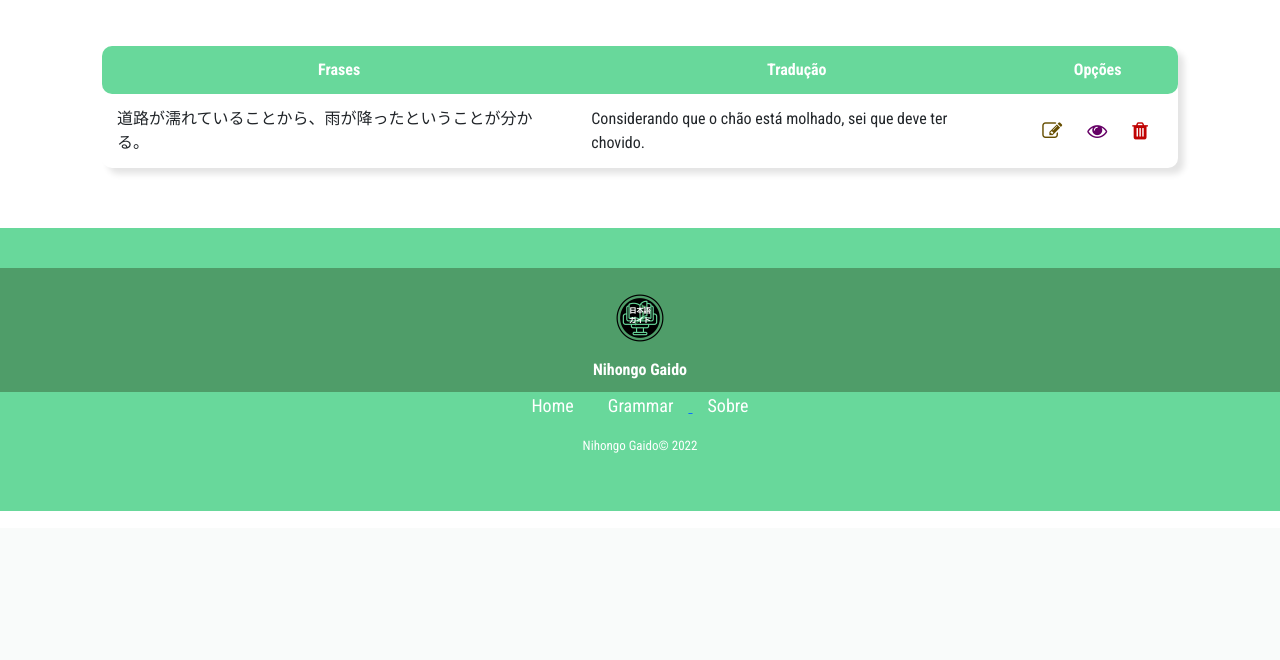
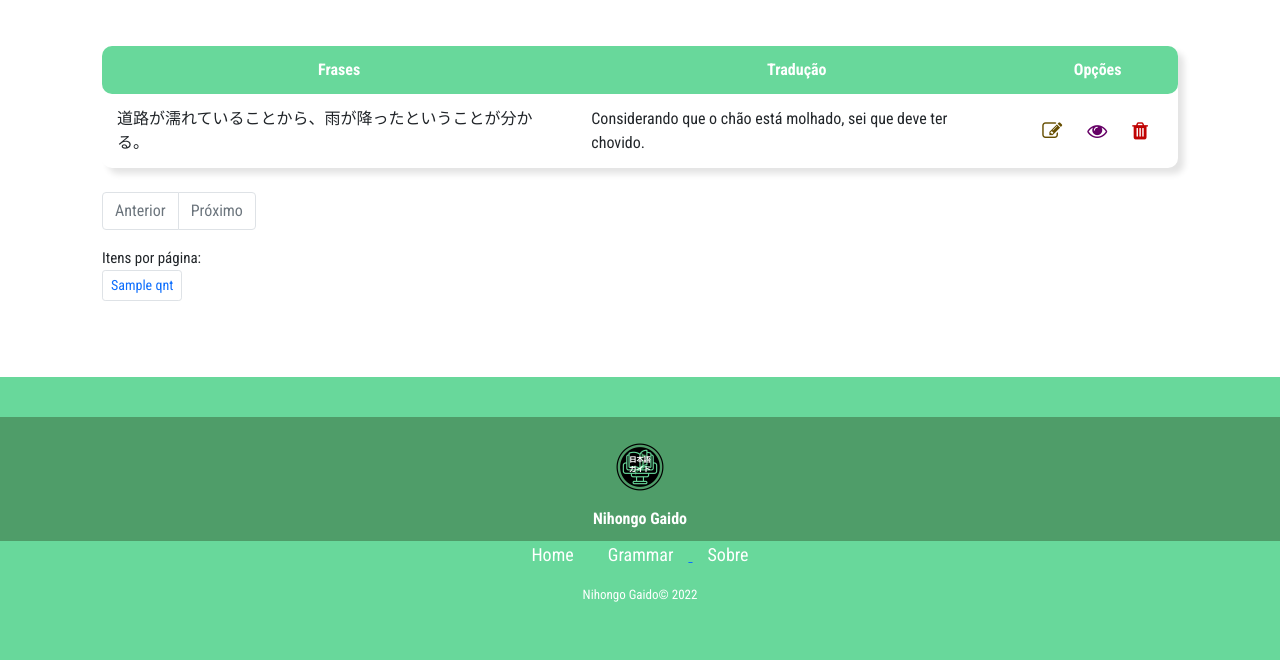
Before and after one commit to Renildo15/Nihongo-Gaido, a Django app: template src/phrases_app/templates/phrase_list.html in a window 1280 px wide. Shown: the part 272-932 px from the top of the page. Before the commit the page ends 783 px from the top, so only its background shows below. Run offline with Django 4.2, Linux system fonts and the light colour scheme; data comes from the database, SQL or seed files in the repository; both versions use the stored data as it was after the commit; tables that the repository leaves empty hold one stand-in row (values such as "Sample post"); the template is opened without the code that fills it: values that come from a table or form of the project are taken from there, most other values are stand-ins (such as "Sample title", 1, 10 or a date in 2020); some web fonts are replaced.

Commit message:
Adicionando paginação phrases_app #26

```diff
--- a/src/phrases_app/templates/phrase_list.html
+++ b/src/phrases_app/templates/phrase_list.html
@@ -62,12 +62,68 @@
                     {% endfor %}
                 </tbody>
             </table>
-        {% else %}
-        <div class='text-center mt-4'>
-            <h2>Não há dados cadastrados</h2>
-        </div>
+            <br>
+            <div class="paginacao">
+                <div class="paginacao-content">
+                    <ul class="pagination">
+                    {% if grammar_phrase.has_previous %}
+                        <li class="page-item">
+                            <a class="page-link" href="{% url 'phrase:phrases_list'%}?limit{{qnt_pagina}}&page={{grammar_phrase.previous_page_number}}" tabindex="-1" aria-disabled="true">Anterior</a>
+                        </li>
+                    {% else %}
+                        <li class="page-item disabled">
+                        <a class="page-link" href="#" tabindex="-1" aria-disabled="true">Anterior</a>
+                        </li>
+                    {% endif %}
+
+                    {% for num in grammar_phrase.paginator.page_range %}
+                        {% if num == grammar_phrase.number %}
+                            <li class="page-item active">
+                            <a class="page-link" href="#">{{num}}</a>
+                            </li>
+                        {% else %}
+                        <li class="page-item">
+                            <a class="page-link" href="{% url 'phrase:phrases_list' %}?limit{{qnt_pagina}}&page={{num}}">{{num}}</a>
+                        </li>
+                        {% endif %}
+
+
+                    {% endfor %}
+
+                    {% if grammar_phrase.has_next %}
+                        <li class="page-item">
+                        <a class="page-link" href="{% url 'phrase:phrases_list'%}?limit{{qnt_pagina}}&page={{grammar.next_page_number}}">Próximo</a>
+                        </li>
+                    {% else %}
+                        <li class="page-item disabled">
+                        <a class="page-link" href="#">Próximo</a>
+                        </li>
+                    {% endif %}
+
+                    </ul>
+                </div>
+            </div>
+
+            <div class="qtn-itens">
+
+                <span>Itens por página:</span>
+                <ul class="pagination pagination-sm">
+                  {% for qnt in quantidade_por_pagina %}
+                    {% if qnt == qnt_pagina %}
+                      <li class="page-item active"><a class="page-link" href="#">{{qnt}}</a></li>
+                    {% else %}
+                      <li class="page-item"><a class="page-link" href="{% url 'phrase:phrases_list'%}?limit={{qnt}}">{{qnt}}</a></li>
+                    {% endif %}
+                  {% endfor %}
+                </ul>
+            </div>
+
+              {% else %}
+                <div class='text-center mt-4'>
+                    <h2>Não há dados cadastrados</h2>
+                </div>
         {% endif %}
+
     </div>
-
 </div>
 {% endblock content %}
```
Also changed, not shown: src/phrases_app/views.py (+15 -1 lines), src/db.sqlite3, src/grammar_app/templates/grammar_list.html (indentation only).
